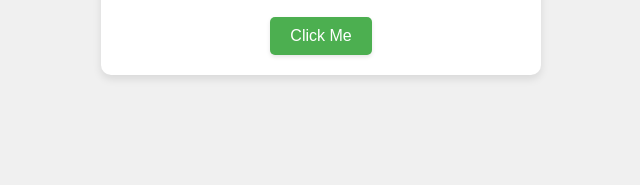
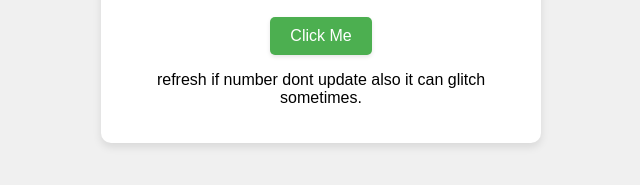
Before and after one commit to BloxDev125/ToMillion, a website: page public/index.html in a window 1280 px wide. Shown: the part 143-328 px from the top of the page, without its empty margins (319-959 px from the left). Drawn offline with Linux system fonts and the light colour scheme; no server answers.

Commit message:
Update index.html

```diff
--- a/public/index.html
+++ b/public/index.html
@@ -10,6 +10,7 @@
         <p id="count">0</p>
         <button onclick="increment()">Click Me</button>
         <p id="message"></p>
+        <p id="tip">refresh if number dont update also it can glitch sometimes.</p>
     </div>
     <script src="script.js"></script>
 </body>
```
